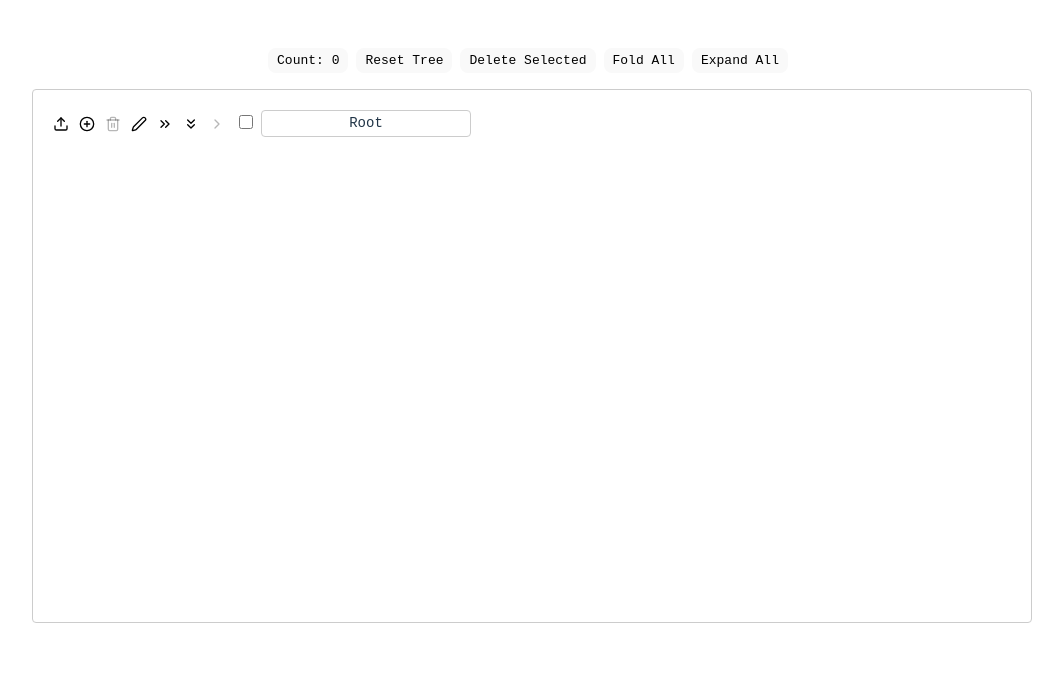
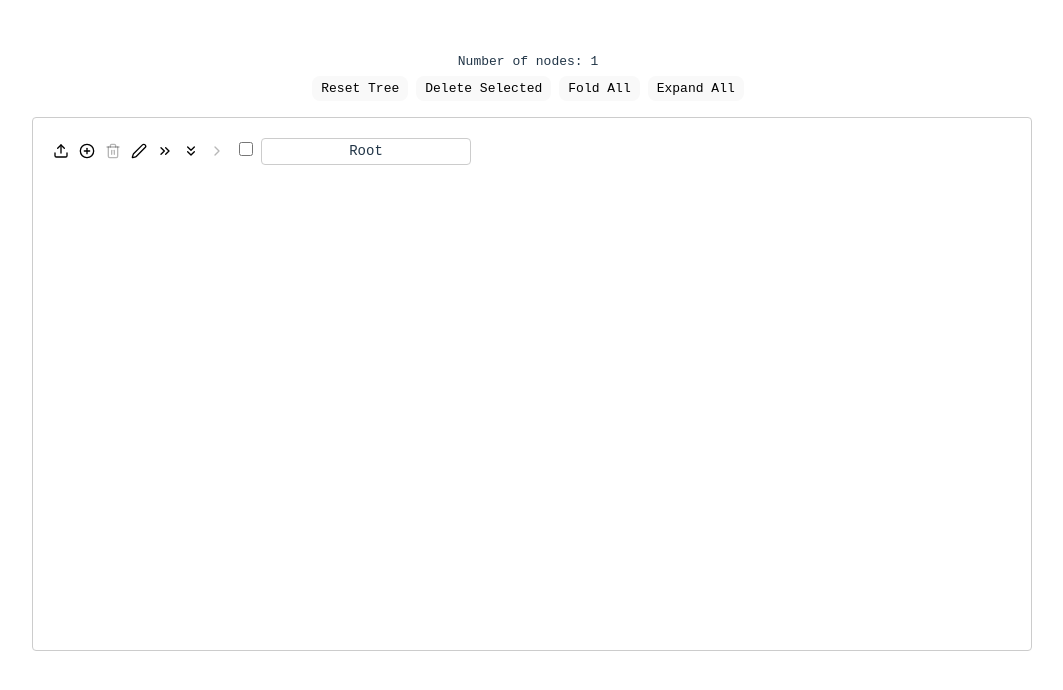
Before and after one commit to rertyy/treeview, a React (Vite) app: page / in a window 1280 px wide. Shown: the top 690 px of the page, without its empty margins (108-1171 px from the left). Built offline with nearby package versions, Linux system fonts and the light colour scheme.

Commit message:
Fix delete bug

```diff
--- a/src/components/TreeView.tsx
+++ b/src/components/TreeView.tsx
@@ -16,8 +16,6 @@ export type Selected = "Unselected" | "Partial" | "Selected";
 type RenderNodeProps = {
   node: Node;
 };
-
-// TODO: when deleting nodes or adding nodes, checkboxes are not recalculated
 
 type Node = {
   key: string;
@@ -69,7 +67,7 @@ const createDefaultTreeView = (): TreeState => {
 const TreeView = () => {
   const [tree, setTree] = useState<TreeState>(createDefaultTreeView());
   const rootNode = tree.nodes[tree.rootId];
-  const [count, setCount] = useState(0);
+  const [id, setId] = useState(2);
 
   const modifyRecursively = (parent: Node, updater: (n: Node) => Node) => {
     const updatedNodes = { ...tree.nodes };
@@ -92,14 +90,14 @@ const TreeView = () => {
     modifyRecursively(parent, setOpen);
   };
 
-  const addChild = (parent: Node) => {
+  const addChild = (parent: Node, data: string) => {
     const uuid = crypto.randomUUID();
     const childState =
       parent.selectedState === "Selected" ? "Selected" : "Unselected";
 
     const newChild: Node = {
       key: uuid,
-      data: uuid,
+      data: data,
       children: [],
       level: parent.level + 1,
       isOpen: true,
@@ -167,6 +165,7 @@ const TreeView = () => {
   };
 
   const resetTree = () => {
+    setId(2);
     setTree(createDefaultTreeView());
   };
 
@@ -185,11 +184,15 @@ const TreeView = () => {
       const childStates = curr.children.map(
         (key) => updatedNodes[key].selectedState,
       );
-      const nextState: Selected = childStates.every((s) => s === "Selected")
-        ? "Selected"
-        : childStates.every((s) => s === "Unselected")
+
+      const nextState: Selected =
+        childStates.length === 0
           ? "Unselected"
-          : "Partial";
+          : childStates.every((s) => s === "Selected")
+            ? "Selected"
+            : childStates.every((s) => s === "Unselected")
+              ? "Unselected"
+              : "Partial";
 
       updatedNodes[curr.key] = {
         ...curr,
@@ -309,7 +312,10 @@ const TreeView = () => {
             </button>
 
             <button
-              onClick={() => addChild(node)}
+              onClick={() => {
+                setId(id + 1);
+                addChild(node, id.toString(10));
+              }}
               title="Add child"
               aria-label="Add child node"
               className="tree-action-btn"
@@ -410,12 +416,9 @@ const TreeView = () => {
   return (
     <div className="tree-view">
       <div className="tree-controls">
-        <button
-          className="tree-control-btn"
-          onClick={() => setCount((count) => count + 1)}
-        >
-          Count: {count}
-        </button>
+        <div className="tree-control-btn">
+          Number of nodes: {Object.keys(tree.nodes).length}
+        </div>
         <button className="tree-control-btn" onClick={resetTree}>
           Reset Tree
         </button>
```
